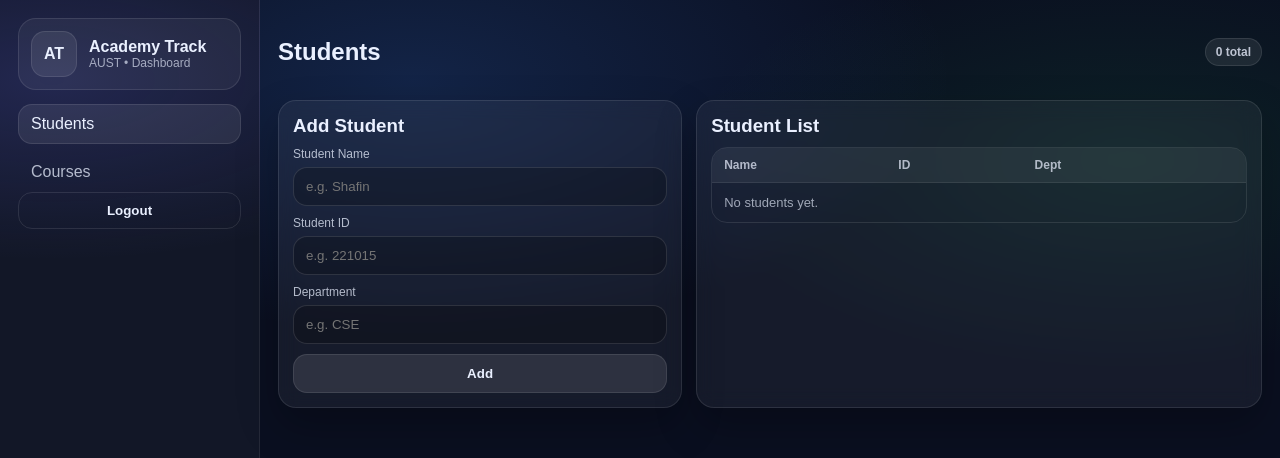
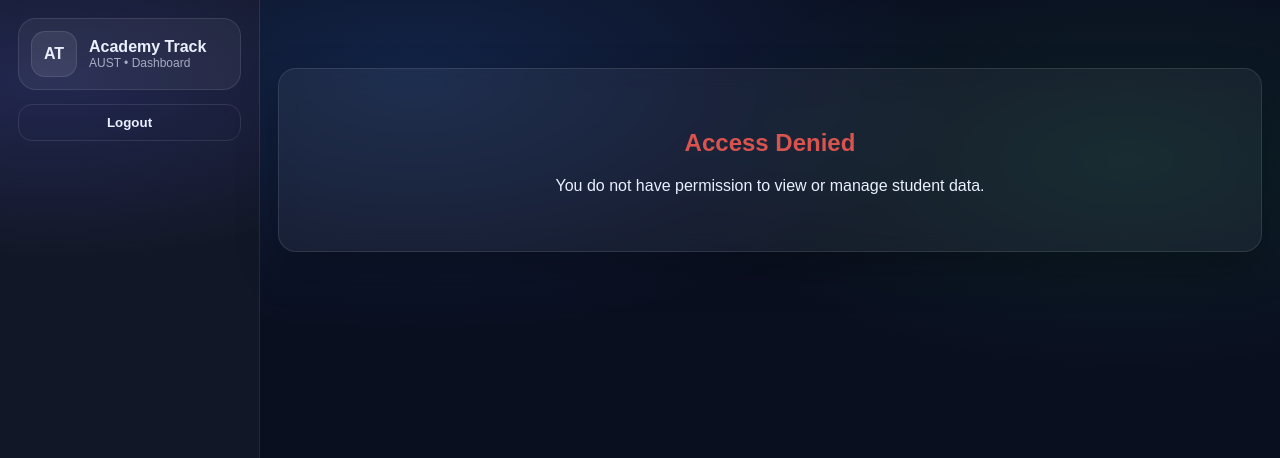
Before and after one commit to ShafinTurjo/AcademyTrack, a React (Vite) app in the folder Frontend/: page /dashboard/students in a window 1280 px wide. Shown: the top 458 px of the page. Built offline with nearby package versions, Linux system fonts and the light colour scheme.

Commit message:
update frontend

```diff
--- a/Frontend/src/pages/DashboardLayout.jsx
+++ b/Frontend/src/pages/DashboardLayout.jsx
@@ -6,6 +6,7 @@ export default function DashboardLayout() {
 
   const storedUser = localStorage.getItem("user");
   const user = storedUser ? JSON.parse(storedUser) : null;
+  // নিশ্চিত করুন role lowercase এ আছে
   const role = user?.role?.trim().toLowerCase();
 
   function logout() {
@@ -19,22 +20,23 @@ export default function DashboardLayout() {
     admin: [
       { path: "/dashboard/students", label: "Students" },
       { path: "/dashboard/courses", label: "Courses" },
+      { path: "/dashboard/add-student", label: "Add Student" }, // শুধু এডমিন দেখবে
     ],
     teacher: [
-      { path: "/dashboard/courses", label: "Courses" },
+      { path: "/dashboard/courses", label: "My Courses" },
+      { path: "/dashboard/attendance", label: "Attendance" },
     ],
     student: [
-      { path: "/dashboard/students", label: "Dashboard" },
+      { path: "/dashboard/profile", label: "My Profile" },
+      { path: "/dashboard/grades", label: "Grades" },
     ],
     advisor: [
-      { path: "/dashboard/students", label: "Dashboard" },
+      { path: "/dashboard/students", label: "Advised Students" },
     ],
   };
 
-  const links = menu[role] || [
-    { path: "/dashboard/students", label: "Students" },
-    { path: "/dashboard/courses", label: "Courses" },
-  ];
+  // যদি role না মেলে তবে খালি অ্যারে থাকবে, যাতে ভুল করে অন্য কিছু না দেখায়
+  const links = menu[role] || [];
 
   return (
     <div className="dash">
@@ -43,7 +45,8 @@ export default function DashboardLayout() {
           <div className="dashLogo">AT</div>
           <div>
             <div className="dashTitle">Academy Track</div>
-            <div className="dashSub">AUST • {role ? role : "Dashboard"}</div>
+            {/* এখানে dynamic role দেখাচ্ছে */}
+            <div className="dashSub">AUST • {role ? role.toUpperCase() : "Dashboard"}</div>
           </div>
         </div>
 
--- a/Frontend/src/pages/Students.jsx
+++ b/Frontend/src/pages/Students.jsx
@@ -6,6 +6,11 @@ export default function Students() {
   const [name, setName] = useState("");
   const [studentId, setStudentId] = useState("");
   const [department, setDepartment] = useState("");
+
+  // ১. ইউজার রোল চেক করার লজিক
+  const storedUser = localStorage.getItem("user");
+  const user = storedUser ? JSON.parse(storedUser) : null;
+  const role = user?.role?.trim().toLowerCase();
 
   function addStudent(e) {
     e.preventDefault();
@@ -23,17 +28,30 @@ export default function Students() {
     setStudents(students.filter((s) => s.id !== id));
   }
 
+  // ২. যদি এডমিন না হয়, তবে পুরো পেজটিই ব্লক করে দেওয়া
+  if (role !== "admin") {
+    return (
+      <div className="page">
+        <div className="card" style={{ textAlign: 'center', marginTop: '50px', padding: '40px' }}>
+          <h2 style={{ color: '#d9534f' }}>Access Denied</h2>
+          <p>You do not have permission to view or manage student data.</p>
+        </div>
+      </div>
+    );
+  }
+
+  // ৩. শুধুমাত্র ADMIN হলে নিচের এই পুরো অংশটি (Header + Form + Table) রেন্ডার হবে
   return (
     <div className="page">
       <div className="pageHeader">
-        <h2>Students</h2>
+        <h2>Students Management (Admin Only)</h2>
         <span className="pill">{students.length} total</span>
       </div>
 
       <div className="grid2">
+        {/* Add Student Form Card */}
         <div className="card">
-          <h3>Add Student</h3>
-
+          <h3>Add New Student</h3>
           <form onSubmit={addStudent} className="studentForm">
             <label>
               Student Name
@@ -50,16 +68,16 @@ export default function Students() {
               <input value={department} onChange={(e) => setDepartment(e.target.value)} placeholder="e.g. CSE" />
             </label>
 
-            <button className="btn" type="submit">Add</button>
+            <button className="btn" type="submit">Add Student</button>
           </form>
         </div>
 
+        {/* Student List Card */}
         <div className="card">
           <h3>Student List</h3>
-
           <div className="table">
             <div className="row head">
-              <div>Name</div><div>ID</div><div>Dept</div><div></div>
+              <div>Name</div><div>ID</div><div>Dept</div><div>Action</div>
             </div>
 
             {students.map((s) => (
@@ -73,7 +91,7 @@ export default function Students() {
               </div>
             ))}
 
-            {!students.length && <div className="empty">No students yet.</div>}
+            {!students.length && <div className="empty">No students found.</div>}
           </div>
         </div>
       </div>
```
